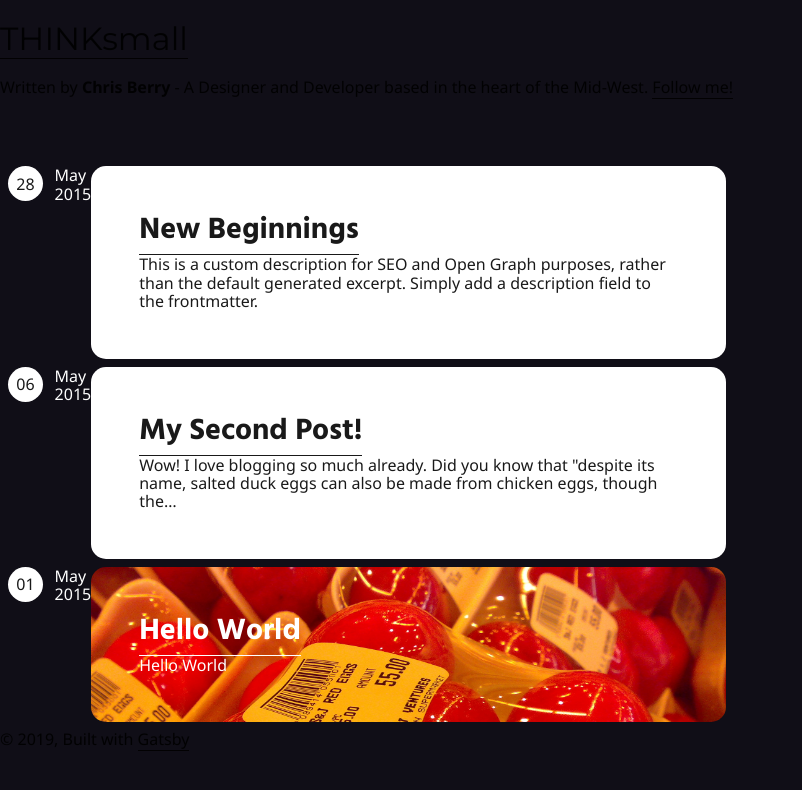
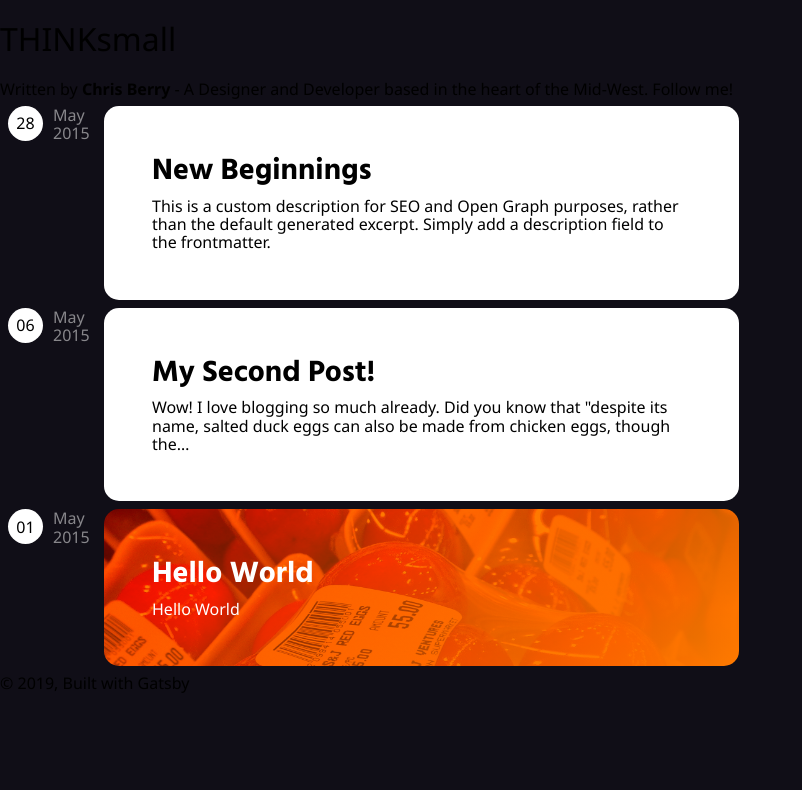
Before and after one commit to chrisberry-io/think-small, a Gatsby site: page / in a window 1280 px wide. Shown: the whole page, without its empty margins (0-802 px from the left). Built offline with nearby package versions, Linux system fonts and the light colour scheme; Gatsby itself is replaced by a stand-in of ours; some packages are replaced by stand-ins of ours.

Commit message:
- REMOVED typography.js - ADDED styled-components.js - ADDED multiple layer background to postsnap

```diff
--- a/gatsby-config.js
+++ b/gatsby-config.js
@@ -69,9 +69,9 @@ module.exports = {
     `gatsby-plugin-offline`,
     `gatsby-plugin-react-helmet`,
     {
-      resolve: `gatsby-plugin-typography`,
+      resolve: `gatsby-plugin-styled-components`,
       options: {
-        pathToConfigModule: `src/utils/typography`,
+        // Add any options here
       },
     },
     {
--- a/package.json
+++ b/package.json
@@ -8,6 +8,7 @@
     "url": "https://github.com/gatsbyjs/gatsby/issues"
   },
   "dependencies": {
+    "babel-plugin-styled-components": "^1.10.6",
     "gatsby": "^2.13.51",
     "gatsby-image": "^2.2.8",
     "gatsby-plugin-feed": "^2.3.6",
@@ -18,6 +19,7 @@
     "gatsby-plugin-react-helmet": "^3.1.3",
     "gatsby-plugin-sass": "^2.1.4",
     "gatsby-plugin-sharp": "^2.2.9",
+    "gatsby-plugin-styled-components": "^3.1.2",
     "gatsby-plugin-typography": "^2.3.2",
     "gatsby-remark-copy-linked-files": "^2.1.4",
     "gatsby-remark-images": "^3.1.7",
@@ -33,6 +35,7 @@
     "react-dom": "^16.8.6",
     "react-helmet": "^5.2.1",
     "react-typography": "^0.16.19",
+    "styled-components": "^4.3.2",
     "typeface-merriweather": "0.0.72",
     "typeface-montserrat": "0.0.75",
     "typography": "^0.16.19",
--- a/src/components/bio.js
+++ b/src/components/bio.js
@@ -8,8 +8,6 @@
 import React from "react"
 import { useStaticQuery, graphql } from "gatsby"
 import Image from "gatsby-image"
-
-import { rhythm } from "../utils/typography"
 
 const Bio = () => {
   const data = useStaticQuery(graphql`
@@ -37,7 +35,6 @@ const Bio = () => {
     <div
       style={{
         display: `flex`,
-        marginBottom: rhythm(2.5),
       }}
     >
       <p>
--- a/src/components/postsnap/postsnap.js
+++ b/src/components/postsnap/postsnap.js
@@ -1,44 +1,62 @@
 import React from "react"
 import { Link, graphql } from "gatsby"
+import styled from "styled-components"
 import styles from "./postsnap.module.scss"
+const Snippet = styled.div`
+  ${props => {
+    if (props.color !== null && props.background !== null) {
+      return `
+      background: linear-gradient(135deg, ${props.color} 0%,${props.color} 100%), linear-gradient(135deg, rgba(255,255,255,0) 0%,rgba(255,255,255,1) 100%), url(${props.featuredImage});
+      color: #fff;
+      background-blend-mode: multiply, normal, normal;
+      background-size: auto, auto, cover;
+      `
+    }
+  }}
+`
+const PostLink = styled(Link)`
+  border: none;
+`
+const MonthYear= styled.div`
+  color: rgba( 255, 255, 255, .5);
+`
 
 class PostSnap extends React.Component {
   render() {
-    let backgrounds
+    let background
     if (this.props.image !== null) {
-    backgrounds = {
-        backgroundImage: `url(${this.props.image.publicURL})`,
-        backgroundColor: `'${this.props.color}'`,
-        backgroundBlendMode: 'multiply',
-        color: '#fff'
+      background = `${this.props.image.publicURL}`
+    } else {
+      background = false
     }
-    } else {
-        backgrounds = {
-        backgroundColor: `'${this.props.color}'`
-    }
-    }
-    //console.log(backgrounds)
+    console.log(background)
     return (
       <article className={`${styles.post} m-2`}>
         <div className={styles.date}>
-            <div className={styles.day}><span>{this.props.day}</span></div>
-            <div style={{color: '#fff'}} className={styles.monthyear}>
-                {this.props.month}<br/>
+          <div className={styles.day}>
+            <span>{this.props.day}</span>
+          </div>
+          <MonthYear className={styles.monthyear}>
+            {this.props.month}
+            <br />
             {this.props.year}
+          </MonthYear>
         </div>
-        </div>
-        <div style={backgrounds} className={`${styles.wrapper} p-12 rounded-lg bg-cover`}>
-        <h3 className='text-3xl font-display font-bold mb-2'>
-          <Link to={this.props.slug}>
-            {this.props.title}
-          </Link>
+        <Snippet
+          color={this.props.color}
+          featuredImage={background}
+          className={`${styles.wrapper} p-12 rounded-lg bg-cover ml-4`}
+        >
+          <h3 className="text-3xl font-display font-bold mb-2">
+            <PostLink to={this.props.slug} className="no-underline">{this.props.title}</PostLink>
           </h3>
-        <p className='font-body'
+          <p
+            className="font-body"
             dangerouslySetInnerHTML={{
               __html: this.props.description || this.props.excerpt,
             }}
           />
-      </div>
+        </Snippet>
       </article>
     )
   }
--- a/src/components/postsnap/postsnap.module.scss
+++ b/src/components/postsnap/postsnap.module.scss
@@ -11,8 +11,9 @@
 
 .date{
     display: grid;
-    grid-template-columns: 1fr 1fr;
+    grid-template-columns: auto 1fr;
     grid-column-gap: 10px;
+    width: 5rem;
 }
 .day{
     background-color: #fff;
--- a/src/pages/about.js
+++ b/src/pages/about.js
@@ -4,7 +4,6 @@ import { Link, graphql } from "gatsby"
 import Bio from "../components/bio"
 import Layout from "../components/layout/layout"
 import SEO from "../components/seo"
-import { rhythm } from "../utils/typography"
 
 class AboutPage extends React.Component {
   render() {
--- a/src/pages/index.js
+++ b/src/pages/index.js
@@ -55,7 +55,7 @@ query {
           slug
         }
         frontmatter {
-          date(formatString: "MMMM DD, YYYY")
+          date(formatString: "MMM DD, YYYY")
           title
           description
           color
@@ -64,7 +64,7 @@ query {
           }
         }
         month: frontmatter{
-          date(formatString: "MMMM")
+          date(formatString: "MMM")
         }
         day: frontmatter{
           date(formatString: "DD")
--- a/src/templates/blog-post.js
+++ b/src/templates/blog-post.js
@@ -4,7 +4,6 @@ import { Link, graphql } from "gatsby"
 import Bio from "../components/bio"
 import Layout from "../components/layout/layout"
 import SEO from "../components/seo"
-import { rhythm, scale } from "../utils/typography"
 
 class BlogPostTemplate extends React.Component {
   render() {
--- a/src/utils/typography.js
+++ /dev/null
@@ -1,23 +0,0 @@
-import Typography from "typography"
-import Wordpress2016 from "typography-theme-wordpress-2016"
-
-Wordpress2016.overrideThemeStyles = () => {
-  return {
-    "a.gatsby-resp-image-link": {
-      boxShadow: `none`,
-    },
-  }
-}
-
-delete Wordpress2016.googleFonts
-
-const typography = new Typography(Wordpress2016)
-
-// Hot reload typography in development.
-if (process.env.NODE_ENV !== `production`) {
-  typography.injectStyles()
-}
-
-export default typography
-export const rhythm = typography.rhythm
-export const scale = typography.scale
```
Also changed, not shown: 1 other file. Lines whose indentation alone changed are shown as unchanged.
